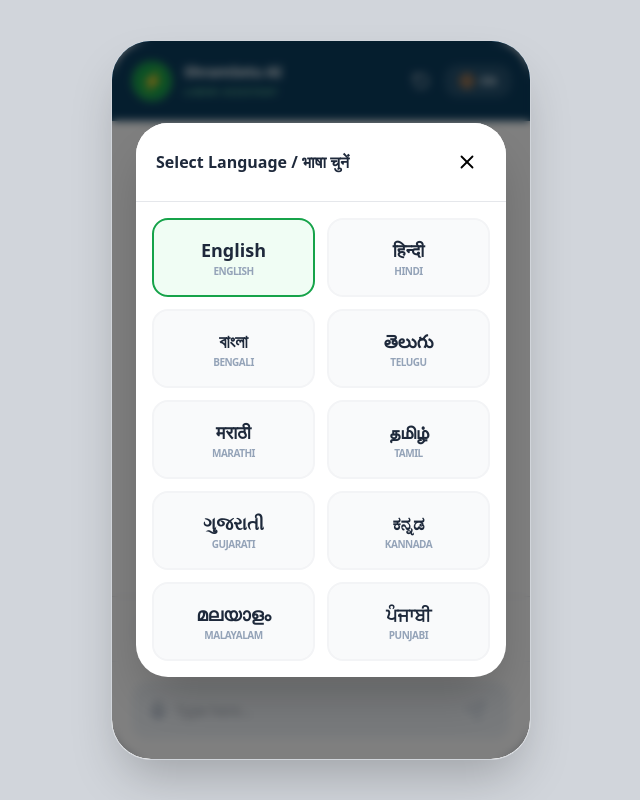
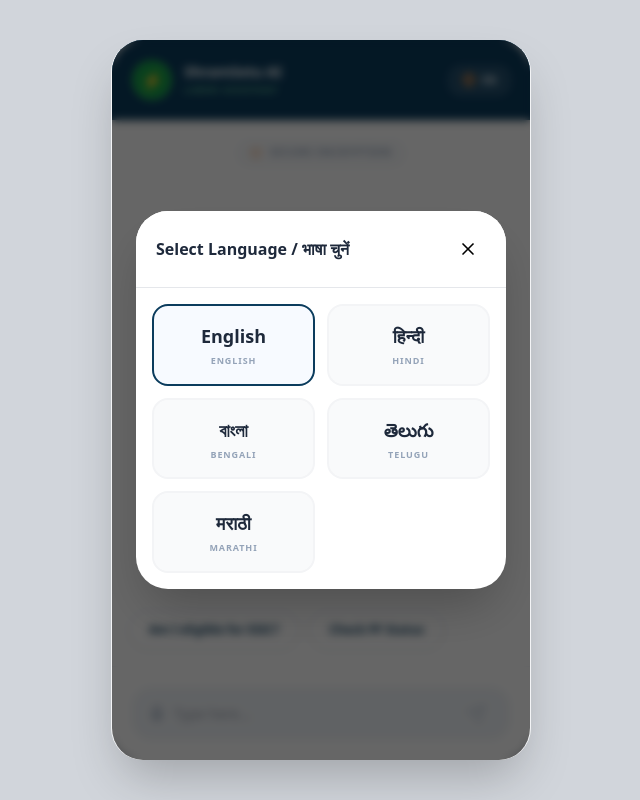
Before and after one commit to Abisheks802/ShramSetu-AI, a React (Vite) app in the folder frontend/: page / in a window 1280 px wide. Both pictures are taken after a click on the button "EN". Shown: the whole page, without its empty margins (319-959 px from the left). Built offline with nearby package versions, Linux system fonts and the light colour scheme.

Commit message:
Updated UI

```diff
--- a/frontend/src/ShramSetuAI.jsx
+++ b/frontend/src/ShramSetuAI.jsx
@@ -5,72 +5,63 @@ import ChatInput from './components/ChatInput';
 import LanguageModal from './components/LanguageModal';
 
 const ShramSetuAI = () => {
-  // --- States with LocalStorage recovery ---
   const [lang, setLang] = useState('en');
   const [isLangOpen, setIsLangOpen] = useState(false);
-
-  const [messages, setMessages] = useState(() => {
-    const savedMessages = localStorage.getItem('shramsetu_chat_history');
-    return savedMessages ? JSON.parse(savedMessages) : [];
-  });
-
   const [input, setInput] = useState('');
   const [isTyping, setIsTyping] = useState(false);
 
-  const [currentFlow, setCurrentFlow] = useState(() => {
-    return localStorage.getItem('shramsetu_current_flow') || null;
+  const [messages, setMessages] = useState(() => {
+    const saved = localStorage.getItem('shramsetu_chat_history');
+    return saved ? JSON.parse(saved) : [];
   });
 
+  const [currentFlow, setCurrentFlow] = useState(() => localStorage.getItem('shramsetu_current_flow') || null);
   const [userSalary, setUserSalary] = useState(() => {
-    const savedSalary = localStorage.getItem('shramsetu_salary');
-    return savedSalary ? JSON.parse(savedSalary) : null;
+    const saved = localStorage.getItem('shramsetu_salary');
+    return saved ? JSON.parse(saved) : null;
   });
 
   const scrollRef = useRef(null);
 
-  // --- Handlers ---
-  const handleReset = () => {
-    if (window.confirm("Kya aap puri chat delete karna chahte hain?")) {
-      localStorage.clear();
-      setMessages([]);
-      setCurrentFlow(null);
-      setUserSalary(null);
-    }
-  };
+  useEffect(() => {
+    localStorage.setItem('shramsetu_chat_history', JSON.stringify(messages));
+    localStorage.setItem('shramsetu_current_flow', currentFlow || "");
+    localStorage.setItem('shramsetu_salary', JSON.stringify(userSalary));
+    if (scrollRef.current) scrollRef.current.scrollTop = scrollRef.current.scrollHeight;
+  }, [messages, currentFlow, userSalary]);
 
   const languages = [
     { code: 'en', native: 'English', eng: 'ENGLISH' },
     { code: 'hi', native: 'हिन्दी', eng: 'HINDI' },
     { code: 'bn', native: 'বাংলা', eng: 'BENGALI' },
     { code: 'te', native: 'తెలుగు', eng: 'TELUGU' },
-    { code: 'mr', native: 'मराठी', eng: 'MARATHI' },
-    { code: 'ta', native: 'தமிழ்', eng: 'TAMIL' },
-    { code: 'gu', native: 'ગુજરાતી', eng: 'GUJARATI' },
-    { code: 'kn', native: 'ಕನ್ನಡ', eng: 'KANNADA' },
-    { code: 'ml', native: 'മലയാളം', eng: 'MALAYALAM' },
-    { code: 'pa', native: 'ਪੰਜਾਬੀ', eng: 'PUNJABI' }
+    { code: 'mr', native: 'मराठी', eng: 'MARATHI' }
   ];
 
   const content = {
-    en: { welcome: "ShramSetu AI", sub: "LABOR ASSISTANT", placeholder: "Type here...", actions: ["Am I eligible for ESIC?", "Check PF Status"], askReg: "Is your employer registered under ESIC?", askSalary: "Monthly Salary (₹)?", askPwD: "Are you PwD?", yesNo: ["Yes", "No"] },
-    hi: { welcome: "श्रमसेतु AI", sub: "श्रम सहायक", placeholder: "यहाँ लिखें...", actions: ["क्या मैं ESIC के पात्र हूँ?", "PF स्टेटस"], askReg: "क्या आपका एम्प्लॉयर रजिस्टर्ड है?", askSalary: "मासिक सैलरी (₹)?", askPwD: "क्या आप दिव्यांग हैं?", yesNo: ["हाँ", "नहीं"] }
+    en: {
+        welcome: "ShramSetu AI", sub: "LABOR ASSISTANT", placeholder: "Type here...",
+        actions: ["Am I eligible for ESIC?", "Check PF Status"],
+        askReg: "Is your employer registered under ESIC?",
+        askSalary: "Monthly Salary (₹)?",
+        askPwD: "Are you PwD (Disabled)?",
+        yesNo: ["Yes", "No"],
+        errDigits: "Please provide your monthly salary in digits (e.g., 15000).",
+        errYesNo: "Please reply with 'Yes' or 'No'."
+    },
+    hi: {
+        welcome: "श्रमसेtu AI", sub: "श्रम सहायक", placeholder: "यहाँ लिखें...",
+        actions: ["क्या मैं ESIC के पात्र हूँ?", "PF स्टेटस"],
+        askReg: "क्या आपका एम्प्लॉयर रजिस्टर्ड है?",
+        askSalary: "मासिक सैलरी (₹)?",
+        askPwD: "क्या आप दिव्यांग हैं?",
+        yesNo: ["हाँ", "नहीं"],
+        errDigits: "कृपया अपनी मासिक सैलरी अंकों (digits) में बताएं (जैसे: 15000)।",
+        errYesNo: "कृपया 'हाँ' या 'नहीं' में जवाब दें।"
+    }
   };
 
   const current = content[lang] || content['en'];
-
-  // --- Sync States to LocalStorage ---
-  useEffect(() => {
-    localStorage.setItem('shramsetu_chat_history', JSON.stringify(messages));
-    localStorage.setItem('shramsetu_current_flow', currentFlow || "");
-    localStorage.setItem('shramsetu_salary', JSON.stringify(userSalary));
-  }, [messages, currentFlow, userSalary]);
-
-  // --- Auto Scroll ---
-  useEffect(() => {
-    if (scrollRef.current) {
-      scrollRef.current.scrollTop = scrollRef.current.scrollHeight;
-    }
-  }, [messages, isTyping]);
 
   const extractSalary = (text) => {
     const match = text.match(/\d+/g);
@@ -87,39 +78,63 @@ const ShramSetuAI = () => {
 
     try {
       const API_URL = "https://699fd9dc3188b0b1d536f164.mockapi.io/esic";
-      const response = await fetch(API_URL);
-      if (!response.ok) throw new Error("API Failure");
+      await fetch(API_URL);
 
       setTimeout(() => {
         let botReply = "";
         let nextFlow = currentFlow;
         const foundSalary = extractSalary(userText);
 
-        if (userText.toLowerCase().includes("esic") || userText.includes("पात्र")) {
+        const isYes = (t) => t.toLowerCase().includes("yes") || t.includes("हाँ") || t.includes("हो");
+        const isNo = (t) => t.toLowerCase().includes("no") || t.includes("नहीं");
+
+        const isAskingEligibility = userText.toLowerCase().includes("eligible") || userText.includes("पात्र") || userText.toLowerCase().includes("esic");
+
+
+        if (isAskingEligibility && currentFlow !== "AWAITING_REGISTRATION") {
           botReply = current.askReg;
           nextFlow = "AWAITING_REGISTRATION";
-        } else if (currentFlow === "AWAITING_REGISTRATION") {
-          const isReg = userText.toLowerCase().includes("yes") || userText.includes("हाँ") || userText.includes("हो");
-          if (isReg) {
+        }
+        // Registration Logic
+        else if (currentFlow === "AWAITING_REGISTRATION") {
+          if (isYes(userText)) {
             botReply = current.askSalary;
             nextFlow = "AWAITING_SALARY";
+          } else if (isNo(userText)) {
+            botReply = lang === 'hi' ? "क्षमा करें, ESIC के लिए एम्प्लॉयर का रजिस्टर्ड होना अनिवार्य है।" : "Sorry, employer registration is mandatory for ESIC.";
+            nextFlow = null;
           } else {
-            botReply = "Employer not registered. Draft complaint: 'Check ESIC registration'.";
-            nextFlow = null;
+            botReply = current.errYesNo;
           }
-        } else if (currentFlow === "AWAITING_SALARY" || (foundSalary && !currentFlow)) {
-          if (foundSalary) {
+        }
+        // Salary Validation
+        else if (currentFlow === "AWAITING_SALARY") {
+          if (foundSalary !== null && foundSalary > 0) {
             setUserSalary(foundSalary);
             botReply = current.askPwD;
             nextFlow = "AWAITING_PWD";
-          } else { botReply = "Please enter salary in digits."; }
-        } else if (currentFlow === "AWAITING_PWD") {
-          const isPwD = userText.toLowerCase().includes("yes") || userText.includes("हाँ") || userText.includes("हो");
-          const limit = isPwD ? 25000 : 21000;
-          botReply = userSalary <= limit ? " Eligible! Benefits: Medical, Sickness." : " Not Eligible. Salary exceeds limit.";
+          } else {
+            botReply = current.errDigits;
+            nextFlow = "AWAITING_SALARY";
+          }
+        }
+        // PwD Logic
+        else if (currentFlow === "AWAITING_PWD") {
+          if (isYes(userText) || isNo(userText)) {
+            const limit = isYes(userText) ? 25000 : 21000;
+            if (userSalary <= limit) {
+              botReply = lang === 'hi' ? `आप पात्र हैं! (Limit: ₹${limit})` : ` You are eligible! (Limit: ₹${limit})`;
+            } else {
+              botReply = lang === 'hi' ? `आप पात्र नहीं हैं। सैलरी ₹${limit} से अधिक है।` : `Not eligible. Salary exceeds ₹${limit}.`;
+            }
+            nextFlow = null;
+          } else {
+            botReply = current.errYesNo;
+          }
+        }
+        else {
+          botReply = lang === 'hi' ? "मैं आपकी और क्या सहायता कर सकता हूँ?" : "How else can I help you today?";
           nextFlow = null;
-        } else {
-          botReply = "How can I help you today?";
         }
 
         setMessages(prev => [...prev, { id: Date.now() + 1, text: botReply, sender: 'bot' }]);
@@ -128,66 +143,53 @@ const ShramSetuAI = () => {
       }, 1000);
 
     } catch (error) {
-      console.error("Error:", error);
-      setTimeout(() => {
-        setMessages(prev => [...prev, { id: Date.now() + 2, text: "Something went wrong. Please try again.", sender: 'bot' }]);
-        setIsTyping(false);
-      }, 1000);
+      setMessages(prev => [...prev, { id: Date.now() + 2, text: "Connection error.", sender: 'bot' }]);
+      setIsTyping(false);
     }
   };
 
   return (
-    <div className="fixed inset-0 bg-[#D1D5DB] flex items-center justify-center font-sans">
-      <div className="w-full max-w-[420px] h-full sm:h-[90vh] bg-[#F8FAFC] flex flex-col shadow-2xl relative sm:rounded-[40px] overflow-hidden border border-gray-300">
+    <div className="fixed inset-0 bg-slate-200 sm:bg-[#D1D5DB] flex items-center justify-center font-sans antialiased">
+      <div className="w-full h-full sm:w-[420px] sm:h-[90vh] sm:max-h-[850px] bg-white flex flex-col shadow-2xl relative sm:rounded-[32px] overflow-hidden border-x border-gray-100">
 
-        {isLangOpen && (
-          <LanguageModal
-            languages={languages}
-            currentLang={lang}
-            onSelect={(code) => { setLang(code); setIsLangOpen(false); }}
-            onClose={() => setIsLangOpen(false)}
-          />
-        )}
+        {isLangOpen && <LanguageModal languages={languages} currentLang={lang} onSelect={(c) => {setLang(c); setIsLangOpen(false)}} onClose={() => setIsLangOpen(false)} />}
 
-        {/* Header sirf ek baar upar aayega */}
-        <ChatHeader
-          welcome={current.welcome}
-          sub={current.sub}
-          lang={lang}
-          onLangClick={() => setIsLangOpen(true)}
-          onReset={handleReset}
-        />
+        <ChatHeader welcome={current.welcome} sub={current.sub} lang={lang} onLangClick={() => setIsLangOpen(true)} />
 
-        <main ref={scrollRef} className="flex-1 overflow-y-auto p-5 space-y-4 bg-white scrollbar-hide">
-          <div className="flex justify-center mb-6">
-            <div className="bg-slate-50 text-slate-400 px-4 py-1.5 rounded-full text-[10px] flex items-center gap-2 font-bold border border-slate-100 uppercase tracking-widest shadow-sm">
+        <main ref={scrollRef} className="flex-1 overflow-y-auto p-4 sm:p-5 space-y-4 bg-white scrollbar-hide">
+          <div className="flex justify-center mb-4">
+            <div className="bg-slate-50 text-slate-400 px-3 py-1 rounded-full text-[10px] flex items-center gap-2 font-bold border border-slate-100 uppercase tracking-widest shadow-sm">
                <Shield size={12} className="text-orange-500" /> Secure Encryption
             </div>
           </div>
 
           {messages.map((msg) => (
-            <div key={msg.id} className={`flex ${msg.sender === 'user' ? 'justify-end' : 'justify-start'} animate-in slide-in-from-bottom-2 duration-300`}>
-              <div className={`max-w-[85%] p-3.5 rounded-2xl text-[14px] ${msg.sender === 'user' ? 'bg-[#0B3C5D] text-white rounded-tr-none' : 'bg-[#F1F5F9] text-gray-800 rounded-tl-none border'}`}>
+            <div key={msg.id} className={`flex ${msg.sender === 'user' ? 'justify-end' : 'justify-start'} animate-in slide-in-from-bottom-1 duration-300`}>
+              <div className={`max-w-[85%] px-4 py-3 rounded-2xl text-[14px] leading-relaxed shadow-sm ${msg.sender === 'user' ? 'bg-[#0B3C5D] text-white rounded-tr-none' : 'bg-[#F1F5F9] text-gray-800 rounded-tl-none border border-slate-50'}`}>
                 {msg.text}
               </div>
             </div>
           ))}
 
           {isTyping && (
-            <div className="flex justify-start animate-in fade-in duration-300">
-              <div className="bg-[#F1F5F9] p-4 rounded-2xl rounded-tl-none border border-slate-100 flex gap-1 items-center shadow-sm">
-                <span className="w-1.5 h-1.5 bg-slate-400 rounded-full animate-bounce [animation-delay:-0.3s]"></span>
-                <span className="w-1.5 h-1.5 bg-slate-400 rounded-full animate-bounce [animation-delay:-0.15s]"></span>
+            <div className="flex justify-start">
+              <div className="bg-[#F1F5F9] px-4 py-2.5 rounded-2xl rounded-tl-none border border-slate-50 flex gap-1 items-center">
                 <span className="w-1.5 h-1.5 bg-slate-400 rounded-full animate-bounce"></span>
+                <span className="w-1.5 h-1.5 bg-slate-400 rounded-full animate-bounce [animation-delay:0.2s]"></span>
+                <span className="w-1.5 h-1.5 bg-slate-400 rounded-full animate-bounce [animation-delay:0.4s]"></span>
               </div>
             </div>
           )}
         </main>
 
-        <div className="px-5 py-3 bg-white border-t overflow-x-auto no-scrollbar">
-          <div className="flex gap-2.5">
+        <div className="px-4 py-3 bg-white border-t border-slate-50 overflow-x-auto no-scrollbar">
+          <div className="flex gap-2 py-1">
             {(currentFlow === "AWAITING_REGISTRATION" || currentFlow === "AWAITING_PWD" ? current.yesNo : current.actions).map((act) => (
-              <button key={act} onClick={() => handleSend(act)} className="whitespace-nowrap bg-white px-5 py-2.5 rounded-full text-[12px] font-bold text-[#0B3C5D] border border-slate-200 shadow-sm active:scale-95 transition-all">
+              <button
+                key={act}
+                onClick={() => handleSend(act)}
+                className="whitespace-nowrap bg-white px-5 py-2.5 rounded-full text-[12px] font-semibold text-[#0B3C5D] border border-slate-200 shadow-sm hover:border-[#0B3C5D]/30 transition-all active:scale-95"
+              >
                 {act}
               </button>
             ))}
--- a/frontend/src/components/ChatHeader.jsx
+++ b/frontend/src/components/ChatHeader.jsx
@@ -1,29 +1,20 @@
 import React from 'react';
-import { Globe, RotateCcw } from 'lucide-react';
+import { Globe } from 'lucide-react';
 
-const ChatHeader = ({ welcome, sub, lang, onLangClick, onReset }) => (
-  <header className="bg-[#0B3C5D] text-white p-5 flex items-center justify-between shrink-0 shadow-lg">
+const ChatHeader = ({ welcome, sub, lang, onLangClick }) => (
+  <header className="bg-[#0B3C5D] text-white p-4 sm:p-5 flex items-center justify-between shrink-0 shadow-md z-10">
     <div className="flex items-center gap-3">
-      <div className="w-10 h-10 bg-green-600 rounded-full flex items-center justify-center border border-white/20 text-xl shadow-inner">⚡</div>
+      <div className="w-9 h-9 sm:w-10 sm:h-10 bg-green-600 rounded-full flex items-center justify-center border border-white/20 text-lg shadow-inner">⚡</div>
       <div className="text-left">
-        <h1 className="font-bold text-[15px] tracking-tight leading-none">{welcome}</h1>
-        <p className="text-[9px] text-green-300 font-black uppercase tracking-[0.1em] mt-1.5 opacity-80">{sub}</p>
+        <h1 className="font-bold text-[14px] sm:text-[15px] tracking-tight leading-none">{welcome}</h1>
+        <p className="text-[8px] sm:text-[9px] text-green-300 font-black uppercase tracking-[0.1em] mt-1 opacity-80">{sub}</p>
       </div>
     </div>
 
     <div className="flex items-center gap-2">
-      {/* Naya Reset Button */}
-      <button
-        onClick={onReset}
-        className="p-2 hover:bg-white/10 rounded-xl transition-all active:scale-95"
-        title="Clear Chat"
-      >
-        <RotateCcw size={18} className="text-gray-300" />
-      </button>
-
       <button onClick={onLangClick} className="bg-white/10 px-3 py-1.5 rounded-xl border border-white/20 flex items-center gap-1.5 hover:bg-white/20 transition-all active:scale-95">
-        <Globe size={16} className="text-orange-400" />
-        <span className="text-[11px] font-bold uppercase tracking-wider">{lang}</span>
+        <Globe size={14} className="text-orange-400" />
+        <span className="text-[10px] font-bold uppercase tracking-wider">{lang}</span>
       </button>
     </div>
   </header>
--- a/frontend/src/components/ChatInput.jsx
+++ b/frontend/src/components/ChatInput.jsx
@@ -2,9 +2,9 @@ import React from 'react';
 import { Send, Mic } from 'lucide-react';
 
 const ChatInput = ({ input, setInput, onSend, placeholder }) => (
-  <footer className="p-5 bg-white border-t border-slate-100 shrink-0">
-    <div className="flex items-center gap-2 bg-[#F1F5F9] rounded-2xl px-4 py-1.5 focus-within:ring-2 focus-within:ring-[#0B3C5D]/10 transition-all">
-      <Mic size={20} className="text-slate-400 cursor-pointer hover:text-green-600 transition-colors" />
+  <footer className="p-3 sm:p-5 bg-white border-t border-slate-100 shrink-0">
+    <div className="flex items-center gap-2 bg-[#F1F5F9] rounded-[20px] px-3 sm:px-4 py-1 focus-within:ring-2 focus-within:ring-[#0B3C5D]/10 transition-all">
+      <Mic size={18} className="text-slate-400 cursor-pointer hover:text-green-600 transition-colors shrink-0" />
       <input
         type="text"
         value={input}
@@ -13,8 +13,12 @@ const ChatInput = ({ input, setInput, onSend, placeholder }) => (
         placeholder={placeholder}
         className="flex-1 bg-transparent border-none focus:outline-none text-[14px] py-3 text-slate-700 font-medium"
       />
-      <button onClick={onSend} className={`p-2 rounded-xl transition-all ${input.trim() ? 'text-[#0B3C5D] scale-110' : 'text-slate-300'}`}>
-        <Send size={22} fill={input.trim() ? "currentColor" : "none"} />
+      <button
+        onClick={onSend}
+        disabled={!input.trim()}
+        className={`p-2 rounded-xl transition-all shrink-0 ${input.trim() ? 'text-[#0B3C5D] scale-105' : 'text-slate-300'}`}
+      >
+        <Send size={20} fill={input.trim() ? "currentColor" : "none"} />
       </button>
     </div>
   </footer>
--- a/frontend/src/components/LanguageModal.jsx
+++ b/frontend/src/components/LanguageModal.jsx
@@ -2,21 +2,21 @@ import React from 'react';
 import { X } from 'lucide-react';
 
 const LanguageModal = ({ languages, currentLang, onSelect, onClose }) => (
-  <div className="absolute inset-0 z-50 bg-black/50 flex items-center justify-center p-6 backdrop-blur-sm">
-    <div className="bg-white w-full rounded-[32px] shadow-2xl overflow-hidden animate-in zoom-in duration-200">
-      <div className="p-5 border-b flex justify-between items-center bg-white">
-        <h3 className="font-bold text-slate-800">Select Language / भाषा चुनें</h3>
-        <button onClick={onClose} className="p-2 hover:bg-slate-100 rounded-full transition-colors"><X size={22}/></button>
+  <div className="absolute inset-0 z-50 bg-black/60 flex items-end sm:items-center justify-center p-0 sm:p-6 backdrop-blur-sm">
+    <div className="bg-white w-full sm:max-w-md rounded-t-[32px] sm:rounded-[32px] shadow-2xl overflow-hidden animate-in slide-in-from-bottom sm:zoom-in duration-300">
+      <div className="p-5 border-b flex justify-between items-center bg-white sticky top-0">
+        <h3 className="font-bold text-slate-800 text-sm sm:text-base">Select Language / भाषा चुनें</h3>
+        <button onClick={onClose} className="p-2 hover:bg-slate-100 rounded-full transition-colors"><X size={20}/></button>
       </div>
-      <div className="p-4 grid grid-cols-2 gap-3 max-h-[60vh] overflow-y-auto">
+      <div className="p-4 grid grid-cols-2 gap-3 max-h-[60vh] sm:max-h-[50vh] overflow-y-auto pb-10 sm:pb-4">
         {languages.map((l) => (
           <button
             key={l.code}
             onClick={() => onSelect(l.code)}
-            className={`flex flex-col items-center justify-center p-4 rounded-2xl border-2 transition-all ${currentLang === l.code ? 'border-green-600 bg-green-50' : 'border-gray-100 hover:border-gray-300 bg-gray-50'}`}
+            className={`flex flex-col items-center justify-center p-4 rounded-2xl border-2 transition-all ${currentLang === l.code ? 'border-[#0B3C5D] bg-blue-50/50' : 'border-gray-100 hover:border-gray-200 bg-gray-50'}`}
           >
-            <span className="font-bold text-lg text-slate-800">{l.native}</span>
-            <span className="text-[10px] text-slate-400 font-bold tracking-tighter uppercase">{l.eng}</span>
+            <span className="font-bold text-base sm:text-lg text-slate-800">{l.native}</span>
+            <span className="text-[9px] text-slate-400 font-bold tracking-widest uppercase mt-1">{l.eng}</span>
           </button>
         ))}
       </div>
```
